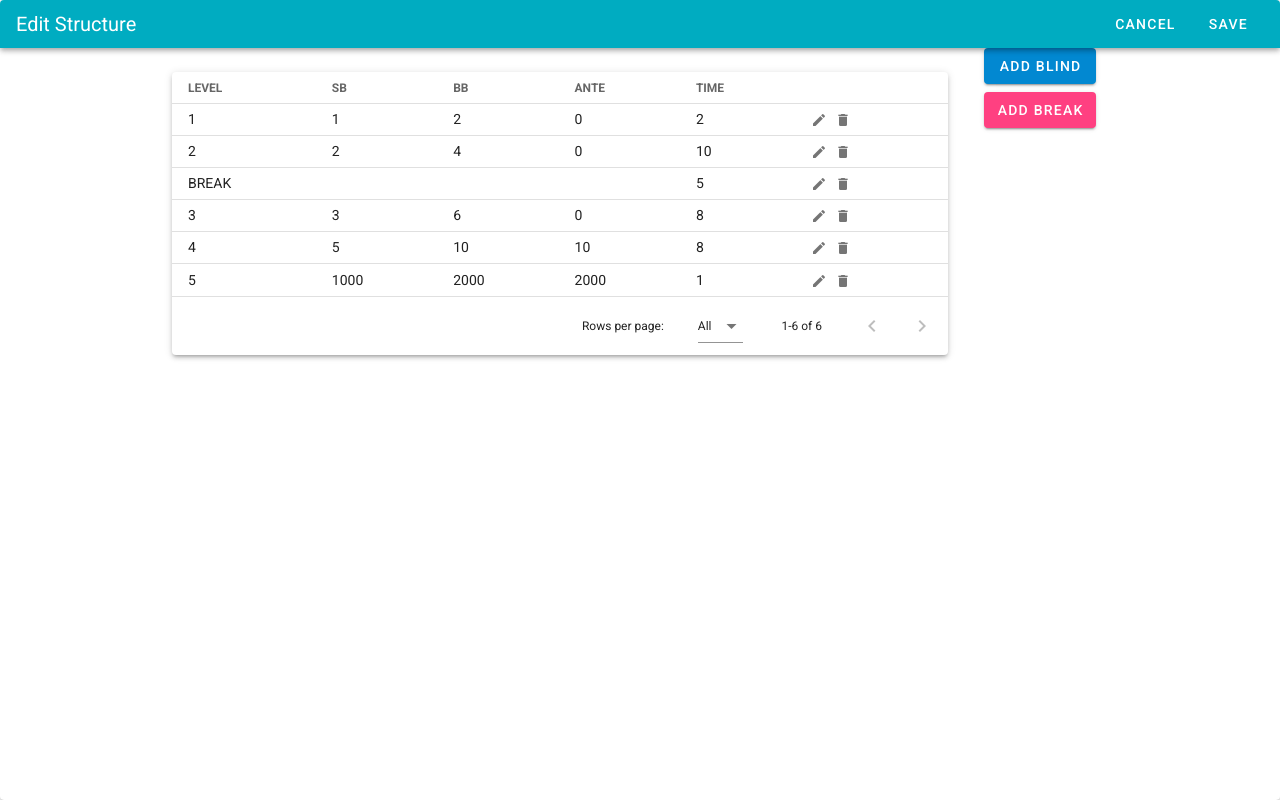
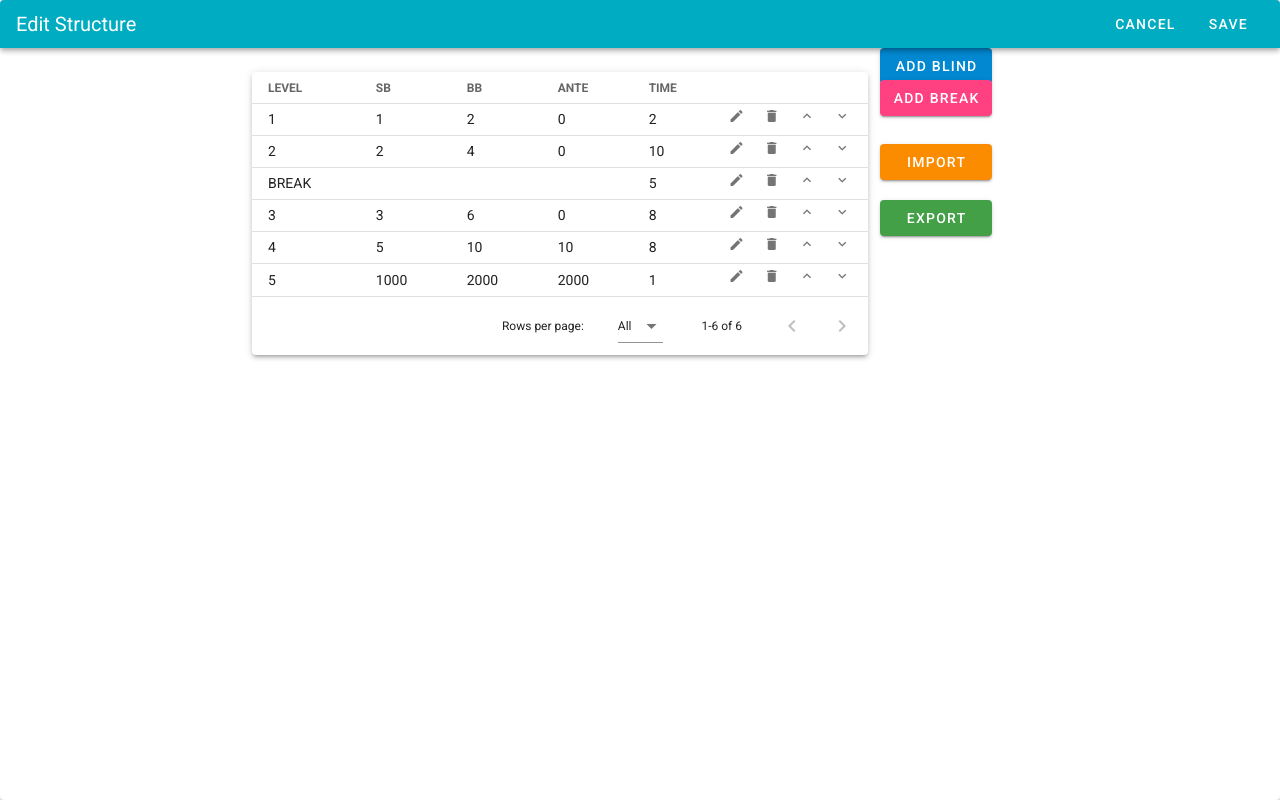
Before and after one commit to almond32o/BlindTimer, a Vue app: page / in a window 1280 px wide. Both pictures are taken after a click on the button 1164 px from the left and 28 px from the top of the page. Built offline with nearby package versions, Linux system fonts and the light colour scheme.

Commit message:
Add swapItem() in Structure.vue

```diff
--- a/src/components/Structure.vue
+++ b/src/components/Structure.vue
@@ -15,7 +15,7 @@
     </v-app-bar>
     <v-container>
       <v-row justify="center" style="margin:3rem 0 0 0">
-        <v-col style="max-width:50rem">
+        <v-col style="max-width:40rem">
           <v-data-table
             :headers="headers"
             :items="blinds_"
@@ -25,16 +25,20 @@
             class="elevation-3"
           >
             <template v-slot:item.actions="{ item }">
+              <v-row justify="space-around">
                 <v-icon small class="mr-2" @click="editItem(item)">mdi-pencil</v-icon>
                 <v-icon small class="mr-2" @click="deleteItem(item)">mdi-delete</v-icon>
+                <v-icon small class="mr-2" @click="swapItem(item, -1)">mdi-chevron-up</v-icon>
+                <v-icon small class="mr-2" @click="swapItem(item, 1)">mdi-chevron-down</v-icon>
+              </v-row>
             </template>
           </v-data-table>
         </v-col>
         <v-col style="max-width:10rem">
-          <v-row justify="center">
+          <v-row justify="center" style="position:fixed">
+            <v-main>
               <v-dialog persistent v-model="dialog" max-width="500">
                 <template v-slot:activator="{on,attrs}">
-                <v-card flat style="position:fixed">
                   <v-row justify="center">
                     <v-btn
                     width="7rem"
@@ -56,7 +60,6 @@
                       @click="setItemToBreak"
                     >Add Break</v-btn>
                   </v-row>
-                </v-card>
                 </template>
                 <v-card>
                   <v-card-title>
@@ -106,6 +109,23 @@
                   </v-card-actions>
                 </v-card>
               </v-dialog>
+              <v-row justify="center" style="margin: 2rem 0 0 0">
+                <v-btn
+                  class="mb-2"
+                  width="7rem"
+                  dark color="orange darken-1"
+                  @click="importBlinds"
+                > import </v-btn>
+              </v-row>
+              <v-row justify="center">
+                <v-btn
+                  class="mb-2"
+                  width="7rem"
+                  dark color="green darken-1"
+                  @click="exportBlinds"
+                > export </v-btn>
+              </v-row>
+            </v-main>
           </v-row>
         </v-col>
       </v-row>
@@ -177,6 +197,22 @@ export default Vue.extend({
     },
     closeDialogAndUpdate(): void {
       this.$emit('update-blinds', this.blinds_);
+    },
+    swapItem(item: Blind, n: -1 | 1): void {
+      const index = this.blinds_.indexOf(item);
+      if (index + n < 0 || index + n >= this.blinds_.length) return;
+      const next = this.blinds_[index + n];
+      if (n === -1) {
+        this.blinds_.splice(index + n, 2, item, next);
+      } else {
+        this.blinds_.splice(index, 2, next, item);
+      }
+    },
+    importBlinds(): void {
+      return
+    },
+    exportBlinds(): void {
+      return
     }
   },
   watch: {
```
Lines whose indentation alone changed are shown as unchanged.
